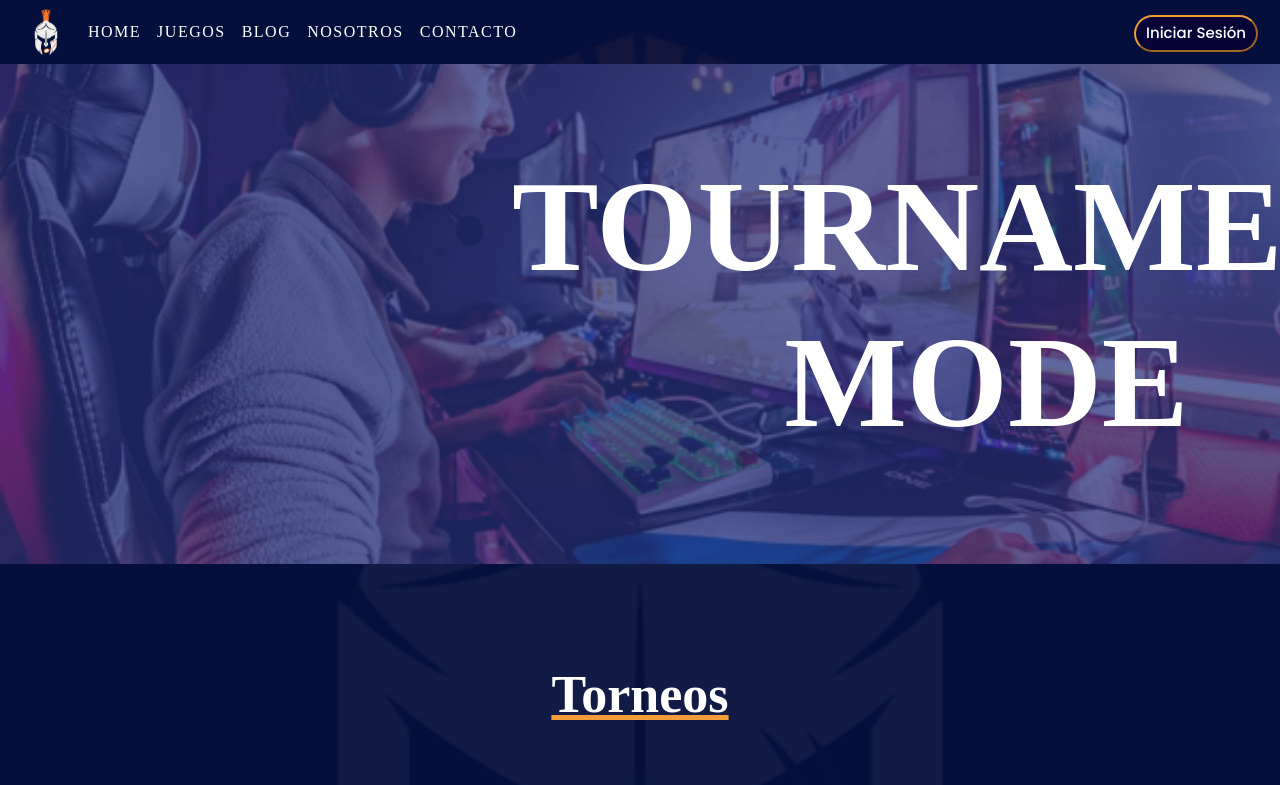
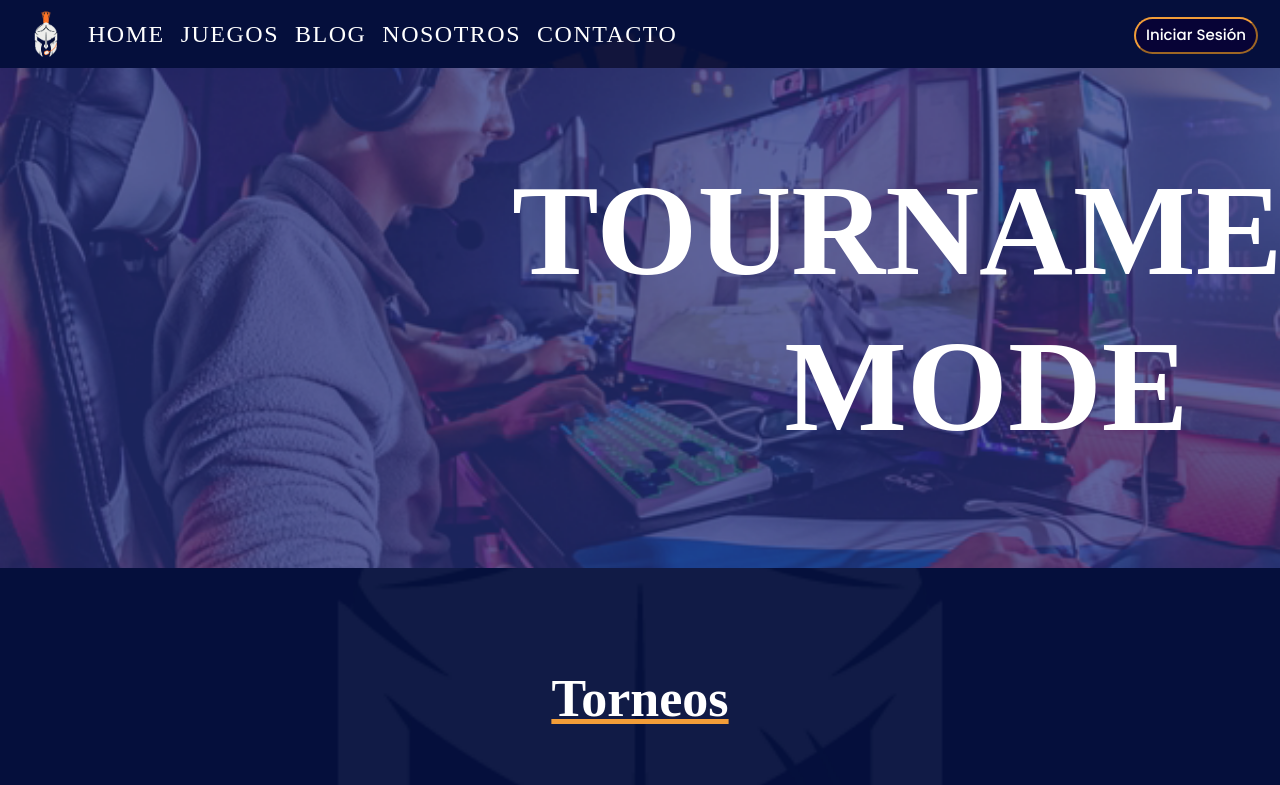
Before and after one commit to jsancivier/JonathanGabrielLopez57670, a website: page index.html in a window 1280 px wide. Shown: the top 785 px of the page. Drawn offline with nearby package versions, Linux system fonts and the light colour scheme; a web font is replaced by a local one.

Commit message:
navbar css

```diff
--- a/sass/components/_navbar.scss
+++ b/sass/components/_navbar.scss
@@ -1,6 +1,6 @@
 header{
     nav{
-        @include flex(row,nowrap,flex-start,baseline,0px);
+        @include flex(row,nowrap,space-around,center,0px);
     }
 }
 
@@ -9,7 +9,7 @@ header{
         a{
             font-family: "Karantina";
             color: map-get($colores,color4);
-            font-size: map-get($fuente,sm);
+            font-size: map-get($fuente,m);
             &:hover{
                 color:map-get($colores,color2);
             }
```
Also changed, not shown: css/styles.css.
